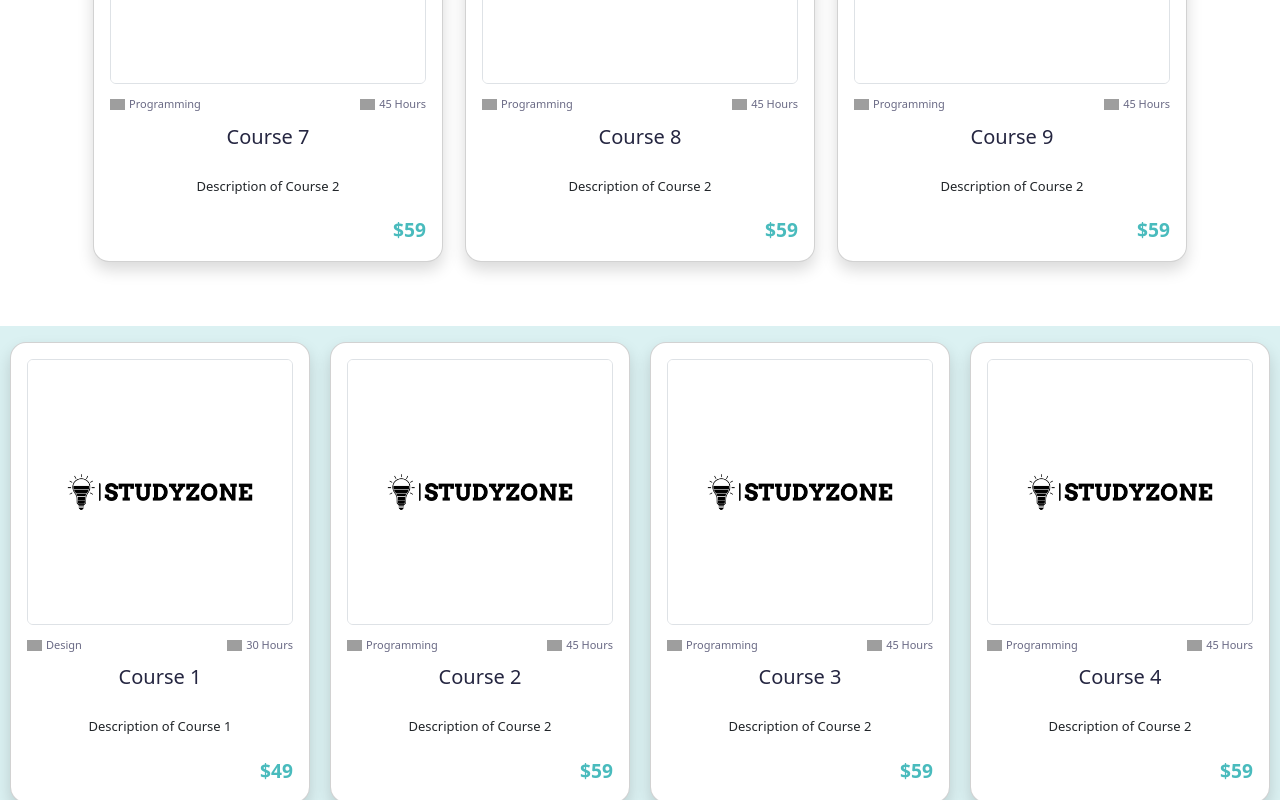
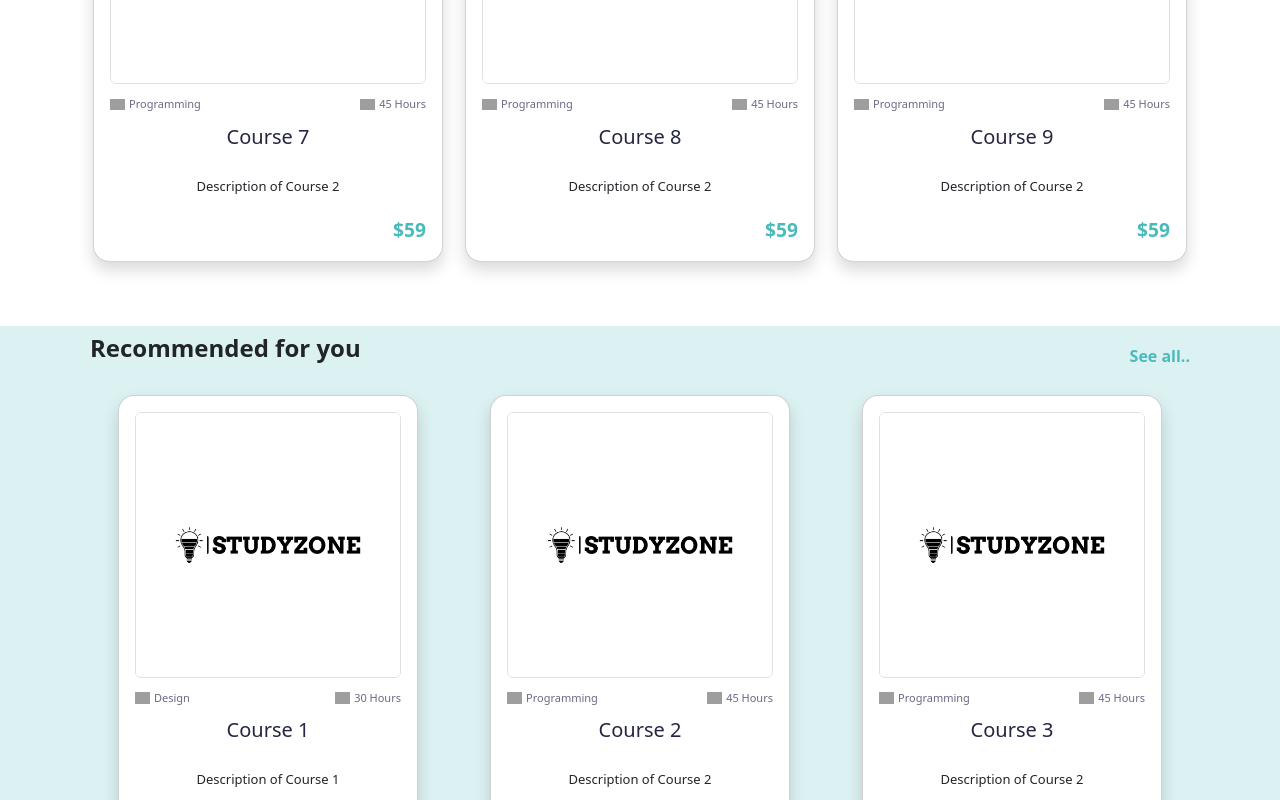
Before and after one commit to Muhammad51264/React-Project-StudyZone, a React (Create React App) app in the folder studyzone/: page /courses in a window 1280 px wide. Shown: the part 2000-2800 px from the top of the page. Built offline with nearby package versions, Linux system fonts and the light colour scheme; grey boxes are pictures that could not be loaded.

Commit message:
set filter function to courses page

```diff
--- a/studyzone/src/Pages/App.js
+++ b/studyzone/src/Pages/App.js
@@ -6,7 +6,8 @@ import Courses from "../Pages/Courses";
 import CourseDetails from "../Pages/CourseDetails";
 import Login from "../Pages/Login";
 import Register from '../Pages/Register';
-import LandingPage from './LandingPage'
+import LandingPage from './LandingPage';
+import 'bootstrap-icons/font/bootstrap-icons.css';
 function App() {
   return (
 
--- a/studyzone/src/Pages/CourseDetails.js
+++ b/studyzone/src/Pages/CourseDetails.js
@@ -1,8 +1,5 @@
 import React from 'react'
-import Box from '@mui/material/Box';
-import Rating from '@mui/material/Rating';
-import Typography from '@mui/material/Typography';
-import Card from '../Components/Card'
+
 const CourseDetails = () => {
   return (
     <>
--- a/studyzone/src/Pages/Courses.js
+++ b/studyzone/src/Pages/Courses.js
@@ -1,126 +1,144 @@
-import React from 'react'
-import Card from '../Components/Card'
-import { Link } from 'react-router-dom';
+import React from "react";
+import Card from "../Components/Card";
+import { Link } from "react-router-dom";
+
+import { useState } from "react";
+
+
+const Courses = () => {
+  const courses = [
+    {
+      title: "Course 1",
+      desc: "Description of Course 1",
+      price: "$49",
+      categoryLogo: "Images/design.svg",
+      category: "Design",
+      hours: "30 Hours",
+    },
+    {
+      title: "Course 2",
+      desc: "Description of Course 2",
+      price: "$59",
+      categoryLogo: "Images/programming.svg",
+      category: "Programming",
+      hours: "45 Hours",
+    },
+    {
+      title: "Course 3",
+      desc: "Description of Course 2",
+      price: "$59",
+      categoryLogo: "Images/programming.svg",
+      category: "Programming",
+      hours: "45 Hours",
+    },
+    {
+      title: "Course 4",
+      desc: "Description of Course 2",
+      price: "$59",
+      categoryLogo: "Images/programming.svg",
+      category: "Programming",
+      hours: "45 Hours",
+    },
+    {
+      title: "Course 5",
+      desc: "Description of Course 1",
+      price: "$49",
+      categoryLogo: "Images/design.svg",
+      category: "Design",
+      hours: "30 Hours",
+    },
+    {
+      title: "Course 6",
+      desc: "Description of Course 2",
+      price: "$59",
+      categoryLogo: "Images/programming.svg",
+      category: "Programming",
+      hours: "45 Hours",
+    },
+    {
+      title: "Course 7",
+      desc: "Description of Course 2",
+      price: "$59",
+      categoryLogo: "Images/programming.svg",
+      category: "Programming",
+      hours: "45 Hours",
+    },
+    {
+      title: "Course 8",
+      desc: "Description of Course 2",
+      price: "$59",
+      categoryLogo: "Images/programming.svg",
+      category: "Programming",
+      hours: "45 Hours",
+    },
+    {
+      title: "Course 9",
+      desc: "Description of Course 2",
+      price: "$59",
+      categoryLogo: "Images/programming.svg",
+      category: "Programming",
+      hours: "45 Hours",
+    },
+  ];
+  const recommendedCourses = courses.slice(0, 4);
+
+  const [filters, setFilters] = useState("");
+
+
+  const filter1 = () => {
+    setFilters("45 Hours");
+  };
+
+
+  const filteredCourses = courses.filter((course) => {
+    return course.hours === filters;
+  });
 
 
 
-const Courses = () => {
+    const filter2 = () => {
+      setFilters("30 Hours");
+    };
 
-  const courses = [
-    {
-      title: 'Course 1',
-      desc: 'Description of Course 1',
-      price: '$49',
-      categoryLogo: 'Images/design.svg',
-      category: 'Design',
-      hours: '30 Hours',
 
-    },
-    {
-      title: 'Course 2',
-      desc: 'Description of Course 2',
-      price: '$59',
-      categoryLogo: 'Images/programming.svg',
-      category: 'Programming',
-      hours: '45 Hours',
+    const filteredCourses2 = courses.filter((course) => {
+      return course.hours === filters;
+    });
 
-    },
-    {
-      title: 'Course 3',
-      desc: 'Description of Course 2',
-      price: '$59',
-      categoryLogo: 'Images/programming.svg',
-      category: 'Programming',
-      hours: '45 Hours',
 
-    },
-    {
-      title: 'Course 4',
-      desc: 'Description of Course 2',
-      price: '$59',
-      categoryLogo: 'Images/programming.svg',
-      category: 'Programming',
-      hours: '45 Hours',
-
-    },
-    {
-      title: 'Course 5',
-      desc: 'Description of Course 1',
-      price: '$49',
-      categoryLogo: 'Images/design.svg',
-      category: 'Design',
-      hours: '30 Hours',
-
-    },
-    {
-      title: 'Course 6',
-      desc: 'Description of Course 2',
-      price: '$59',
-      categoryLogo: 'Images/programming.svg',
-      category: 'Programming',
-      hours: '45 Hours',
-
-    },
-    {
-      title: 'Course 7',
-      desc: 'Description of Course 2',
-      price: '$59',
-      categoryLogo: 'Images/programming.svg',
-      category: 'Programming',
-      hours: '45 Hours',
-
-    },
-    {
-      title: 'Course 8',
-      desc: 'Description of Course 2',
-      price: '$59',
-      categoryLogo: 'Images/programming.svg',
-      category: 'Programming',
-      hours: '45 Hours',
-
-    },
-    {
-      title: 'Course 9',
-      desc: 'Description of Course 2',
-      price: '$59',
-      categoryLogo: 'Images/programming.svg',
-      category: 'Programming',
-      hours: '45 Hours',
-
-    },
-
-  ];
-  const recommendedCourses = courses.slice(0, 4);
   return (
     <>
+      <img
+        className="courses-jumbotron"
+        src="Images/search-courses.jpg"
+        alt=""
+      />
 
-      <img className='courses-jumbotron' src="Images/search-courses.jpg" alt="" />
-
-    <div className='container my-5'>
-      <div className='courses--heading'>
-        <h3 className='courses--left'>Our Courses</h3>
-        <div className="dropdown">
+      <div className="container my-5">
+        <div className="courses--heading">
+          <h3 className="courses--left">Our Courses</h3>
+          <div className="dropdown courses--filterbtn">
             <button
-    className="btn btn-secondary dropdown-toggle"
+              className="btn"
               type="button"
               data-bs-toggle="dropdown"
               aria-expanded="false"
             >
-    Dropdown button
+              <i class="bi bi-sliders"></i> Filter
             </button>
-  <ul className="dropdown-menu">
+            <ul className="dropdown-menu dropdown-menu-end">
               <li>
-      <Link to='#' className="dropdown-item" href="#">
-        Action
+                <Link onClick={filter1} className="dropdown-item" href="#">
+                  45 hours
                 </Link>
               </li>
               <li>
-      <Link to='#' className="dropdown-item" href="#">
-        Another action
+                <Link onClick={filter2} className="dropdown-item" href="#">
+                  30 hours
                 </Link>
               </li>
               <li>
-      <Link to='#' className="dropdown-item" href="#">
+                <Link className="dropdown-item" href="#">
                   Something else here
                 </Link>
               </li>
@@ -128,10 +146,11 @@ const Courses = () => {
           </div>
         </div>
         <div className="cards--container">
-      {courses.map((course, index) => (
+          {filters
+            ? filteredCourses.map((course, index) => (
                 <Card
                   key={index}
-          width='350px'
+                  width="350px"
                   title={course.title}
                   desc={course.desc}
                   price={course.price}
@@ -139,16 +158,11 @@ const Courses = () => {
                   category={course.category}
                   hours={course.hours}
                 />
-
-      ))}
-      </div>
-    </div>
-    <div className="courses--recommended--background">
-    <div className=" courses--recommended">
-          {recommendedCourses.map((course, index) => (
+              ))
+            : courses.map((course, index) => (
                 <Card
                   key={index}
-              width='300px'
+                  width="350px"
                   title={course.title}
                   desc={course.desc}
                   price={course.price}
@@ -159,9 +173,33 @@ const Courses = () => {
               ))}
         </div>
         </div>
+        <div className="courses--recommended--background">
+          <div className="container courses--recommended--heading">
+            <h4 className="p-2">
+              <b>Recommended for you</b>
+            </h4>
+            <Link className="p-2 courses--recommended--heading--link" to="#">
+              See all..
+            </Link>
+          </div>
+          <div className="container courses--recommended">
+            {recommendedCourses.map((course, index) => (
+              <Card
+                key={index}
+                width="300px"
+                title={course.title}
+                desc={course.desc}
+                price={course.price}
+                categoryLogo={course.categoryLogo}
+                category={course.category}
+                hours={course.hours}
+              />
+            ))}
+          </div>
+        </div>
+
     </>
-
   );
 };
 
-export default Courses
+export default Courses;
--- a/studyzone/src/Styles/App.css
+++ b/studyzone/src/Styles/App.css
@@ -62,7 +62,7 @@ body {
 
 /* Landing Page */
 
-/* Courses Page */
+/*start Courses Page */
 .courses-jumbotron{
   width: 100%;
   height: 70vh;
@@ -75,11 +75,9 @@ body {
 .courses--left{
   margin-left: 35px;
 }
+
 .courses--filterbtn{
   margin-right: 35px;
-}
-
-.courses--filterbtn{
   border: none;
   background-color: var(--second-color);
   border-radius: 10px;
@@ -93,17 +91,35 @@ body {
   grid-template-columns: repeat(auto-fill, minmax(350px, 1fr));
 }
 .courses--recommended--background{
-  background-color: var(--second-color)
+  background-color: var(--second-color);
+  width: 100%;
 }
 
 .courses--recommended{
+  display: grid;
+  grid-template-columns: repeat(auto-fill, minmax(300px, 1fr))
+}
+.courses--recommended--heading{
   display: flex;
-  flex-wrap: wrap;
+  /* align-items: center; */
   justify-content: space-between;
+}
+.courses--recommended--heading--link{
+  color: var(--main-color);
+  text-decoration: none;
+  font-weight: bolder;
+  margin-top: 10px;
+}
+@media only screen and (max-width: 1200px) {
+  .cards--container{
+    display: grid;
+    grid-template-columns: repeat(auto-fill, minmax(320px, 1fr));
+    gap: 10px;
+  }
 }
 
 
-/* Courses Page */
+/* en of Courses Page */
 
 /* Course Details Page */
 .course__details__background{
--- a/studyzone/src/index.js
+++ b/studyzone/src/index.js
@@ -2,7 +2,7 @@ import React from 'react';
 import ReactDOM from 'react-dom/client';
 import App from './Pages/App';
 import reportWebVitals from './reportWebVitals';
-import 'bootstrap-icons/font/bootstrap-icons.css';
+
 
 const root = ReactDOM.createRoot(document.getElementById('root'));
 root.render(
```
Lines whose indentation alone changed are shown as unchanged.
